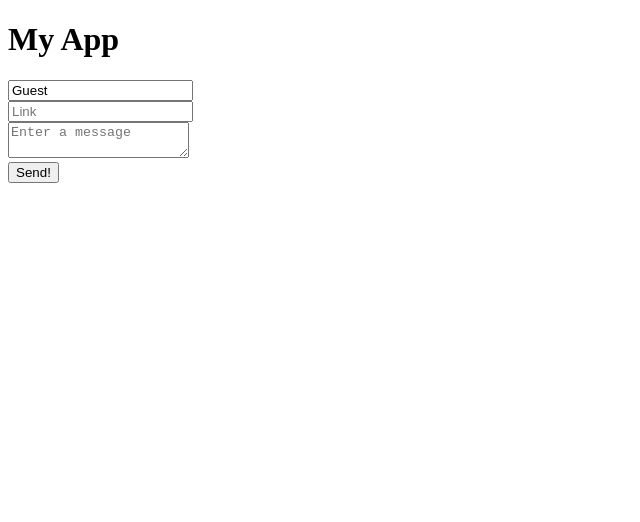
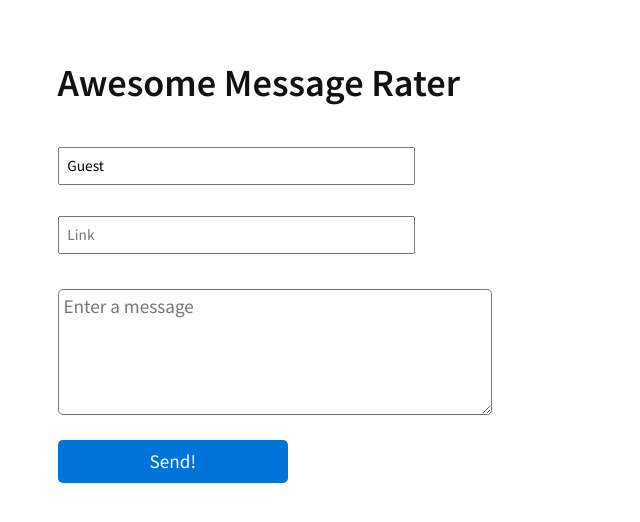
Before and after one commit to JoshuaCrocker/WebSockets-Tutorial, a website: page app/index.html in a window 1280 px wide. Shown: the whole page, without its empty margins (0-640 px from the left). Drawn offline with nearby package versions, Linux system fonts and the light colour scheme; no server answers.

Commit message:
Added styling

```diff
--- a/app/index.html
+++ b/app/index.html
@@ -1,13 +1,16 @@
 <!doctype html>
 <html>
   <head>
+    <link rel="stylesheet" href="http://fonts.googleapis.com/css?family=Source+Sans+Pro:400,600,300italic">
+    <link rel="stylesheet" href="main.css">
+
     <script src="/socket.io/socket.io.js"></script>
     <script src="/bower_components/moment/min/moment.min.js"></script>
     <script src="main.js"></script>
   </head>
 
   <body>
-    <h1>My App</h1>
+    <h1>Awesome Message Rater</h1>
 
     <div id="messages"></div>
 
--- /dev/null
+++ b/app/main.css
@@ -0,0 +1,60 @@
+* {
+  font-family: "Source Sans Pro";
+}
+
+body {
+  color: #111111;
+  background-color: #FFFFFF;
+  font-size: 1.2em;
+  margin: 3em;
+}
+.time {
+  font-style: italic;
+  font-weight: 300;
+  color: #AAAAAA;
+  font-size: 0.8em;
+}
+.name {
+  font-weight: 600;
+  color: #001f3f;
+}
+
+a {
+  text-decoration: none;
+}
+
+input[type=text] {
+  padding: 0.5em;
+  font-size: 0.8em;
+  width: 22em;
+  margin: 1em 0;
+
+}
+
+textarea {
+  padding: 0.25em;
+  font-size: 1em;
+  margin: 1em 0;
+  border-radius: 0.25em;
+  width: 22em;
+  height: 6em;
+}
+
+.sendMessageButton  {
+  padding: 0.5em;
+  font-size: 1em;
+  background-color:#0074D9;
+  color: white;
+  border: none;
+  border-radius: 0.25em;
+  width: 12em;
+  /*margin-bottom: 1em;*/
+}
+
+.message {
+  margin: 2em 0 ;
+}
+
+.messages {
+  margin-bottom: 1em;
+}
```
